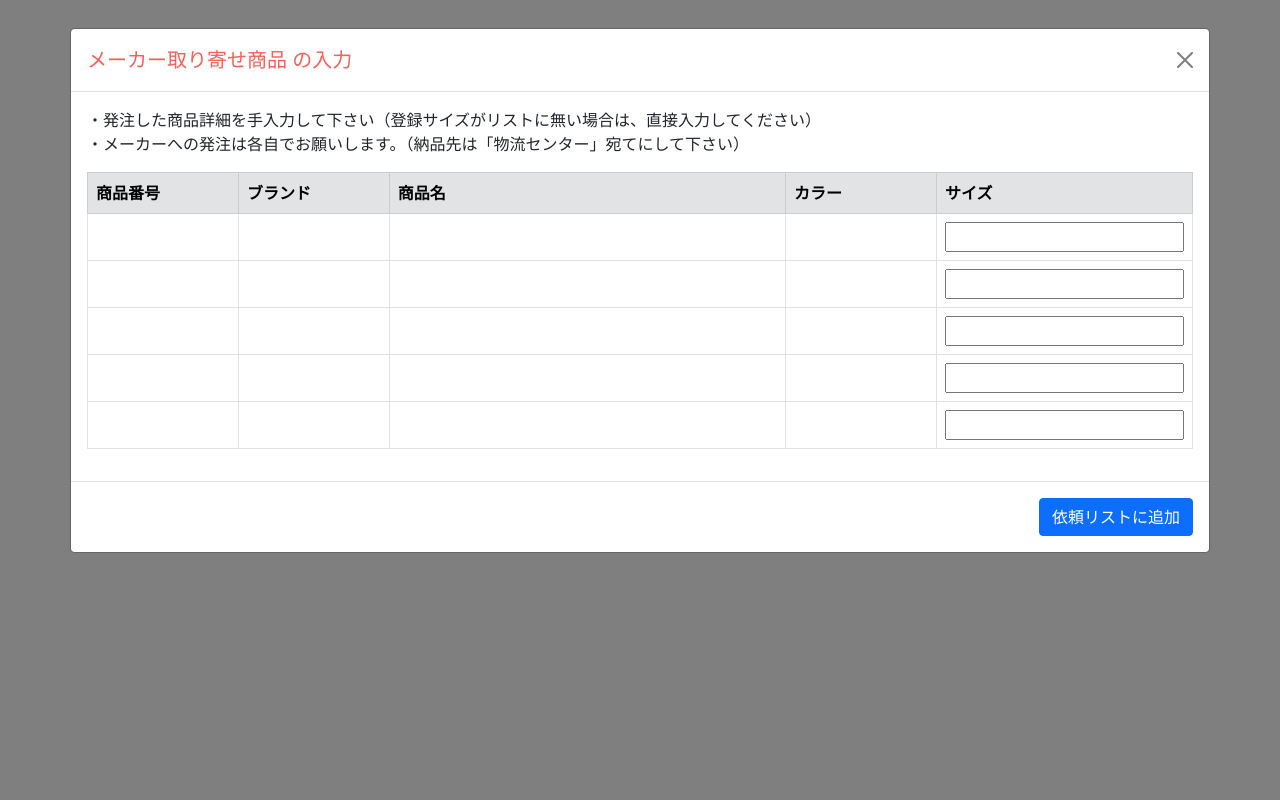
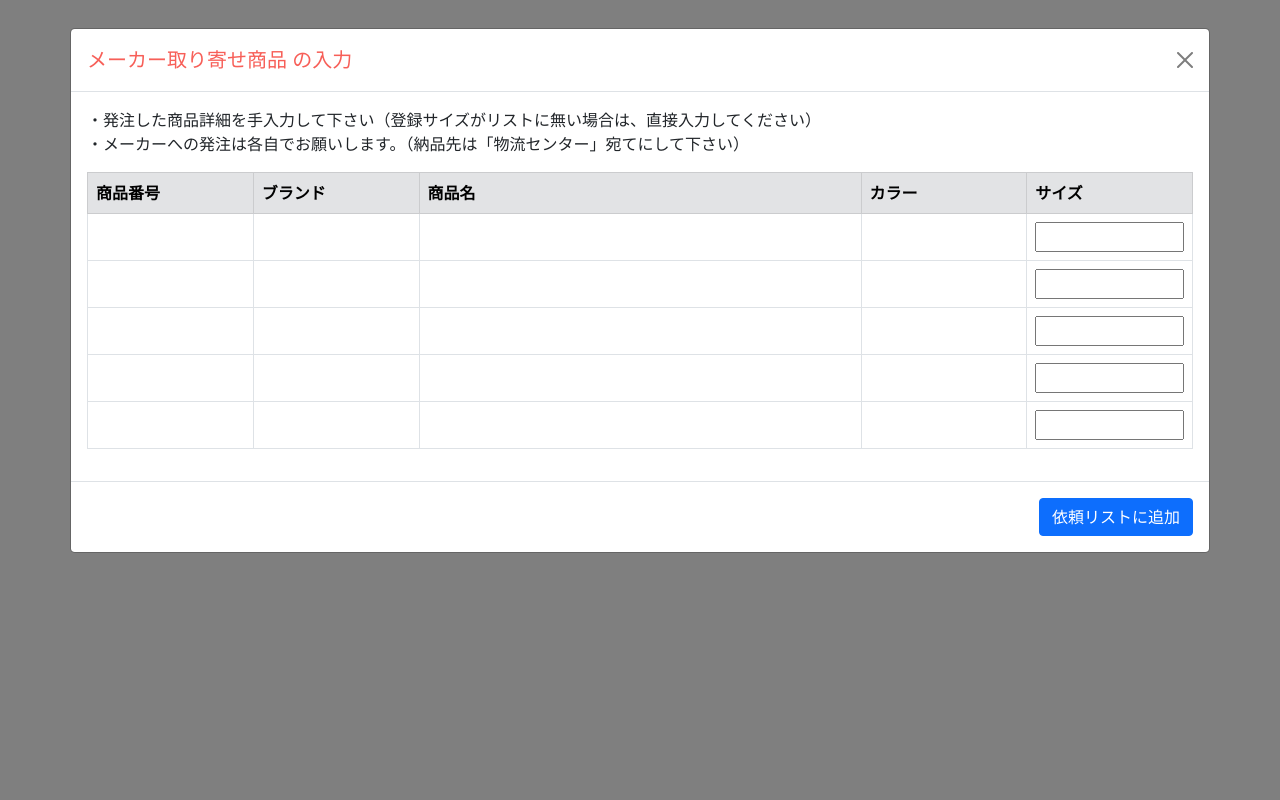
Before and after one commit to p1-kawamura/new_sample, a Django app: page / in a window 1280 px wide, after a click on "メーカー取り寄せを入力する". Run offline with Django 4.2, Linux system fonts and the light colour scheme; data comes from the database, SQL or seed files in the repository; lists and menus that the app fills with data are empty.

Commit message:
desk0827

```diff
--- a/new_sample/zaiko/templates/zaiko/index.html
+++ b/new_sample/zaiko/templates/zaiko/index.html
@@ -169,7 +169,7 @@
                                         <tr>
                                             <td contenteditable="true"></td><td contenteditable="true"></td><td contenteditable="true"></td><td contenteditable="true"></td>
                                             <td>
-                                                <input list="list" type="text" id="size_choose_input">
+                                                <input list="list" type="text" id="size_choose_input" style="width: 100%;">
                                                 <datalist id="list">
                                                     {% for size in size_list %}
                                                     <option value="{{size}}"></option>
--- a/new_sample/zaiko/templates/zaiko/shouhin_all.html
+++ b/new_sample/zaiko/templates/zaiko/shouhin_all.html
@@ -23,6 +23,9 @@
                 <div class="place_addlist">
                     <button type="button" class="btn btn-primary" id="btn_addlist">依頼リストに追加</button>
                 </div>
+                <script>
+                    check_add()
+                </script>
             </div>
         </div>
         {% endif %}
@@ -149,7 +152,6 @@
         }
 
         // 依頼リストに追加ボタン
-        check_add()
         function check_add(){
             var check_add=document.querySelectorAll("#check_add");
             var btn_addlist=document.getElementById("btn_addlist");
```
